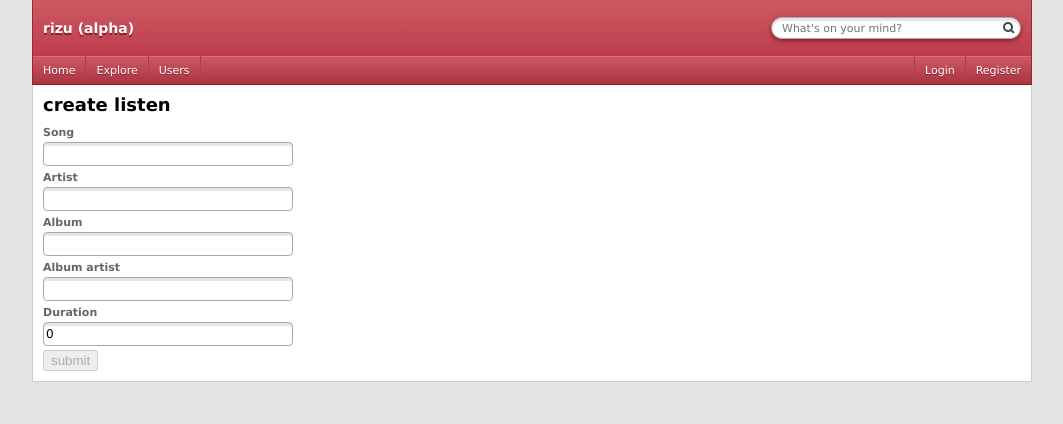
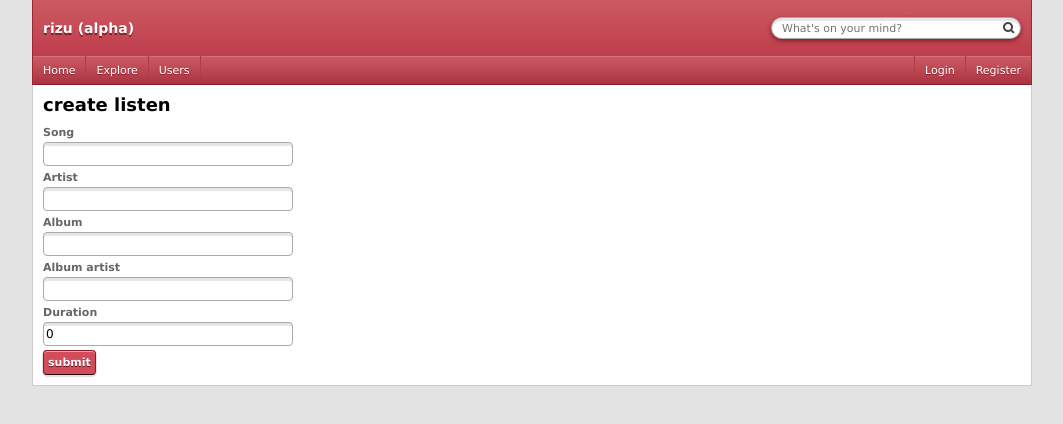
Before and after one commit to katelyynn/rizu, a Next.js app in the folder apps/web/: page /listen in a window 1280 px wide. Shown: the top 424 px of the page, without its empty margins (108-1171 px from the left). Built offline with nearby package versions, Linux system fonts and the light colour scheme; no server answers.

Commit message:
feat: cute button

```diff
--- /dev/null
+++ b/apps/web/src/app/components/button/button.module.css
@@ -0,0 +1,30 @@
+.button {
+  appearance: none;
+  border: 1px solid;
+  border-color: #881c29 #881c29 #24080b;
+  font: inherit;
+  font-size: 11px;
+
+  padding: 4px 4px;
+  border-radius: 4px;
+
+  background: #d34c5b;
+  box-shadow: 0 1px 0 0 inset #fa9ba6, 0 1px 0 1px #520e1523;
+  color: #fff;
+  font-weight: bold;
+  text-shadow: 0 1px 0 #5e121b;
+
+  &:hover {
+    background: #db5c6b;
+  }
+
+  &:not([disabled="true"]) {
+    cursor: pointer;
+  }
+
+  &:active {
+    background: #c54554;
+    box-shadow: 0 1px 0 0 inset #9b323e;
+    translate: 0 1px;
+  }
+}
--- /dev/null
+++ b/apps/web/src/app/components/button/button.tsx
@@ -0,0 +1,22 @@
+import React, { forwardRef } from 'react';
+import styles from "./button.module.css";
+
+interface RizuButtonProps extends React.ButtonHTMLAttributes<HTMLButtonElement> {
+  loading?: boolean,
+  className?: string,
+  children: React.ReactNode
+}
+
+const RizuButton = forwardRef<HTMLButtonElement, RizuButtonProps>(
+  ({ loading, className, children, ...props }, ref) => {
+    return (
+      <button ref={ref} disabled={loading} className={`${styles.button} ${className ? className : ''}`} {...props}>
+        {children}
+      </button>
+    )
+  }
+)
+
+RizuButton.displayName = 'RizuButton';
+
+export default RizuButton;
--- a/apps/web/src/app/listen/page.tsx
+++ b/apps/web/src/app/listen/page.tsx
@@ -2,6 +2,7 @@
 
 import { useState } from 'react';
 import RizuInput from '../components/input/input';
+import RizuButton from '../components/button/button';
 
 export default function Page() {
   const [ songName, setSongName ] = useState('');
@@ -62,9 +63,9 @@ export default function Page() {
         <RizuInput label="Album" type="text" value={albumName} onChange={(e) => setAlbumName(e.target.value)} />
         <RizuInput label="Album artist" type="text" value={albumArtistName} onChange={(e) => setAlbumArtistName(e.target.value)} />
         <RizuInput label="Duration" type="number" value={duration} onChange={(e) => setDuration(Number(e.target.value))} />
-        <button type="submit" disabled={loading || !songName || !artistName}>
+        <RizuButton type="submit" disabled={loading || !songName || !artistName}>
           {loading ? 'sending...' : 'submit'}
-        </button>
+        </RizuButton>
         {error && (
           <div>
             {error}
```
